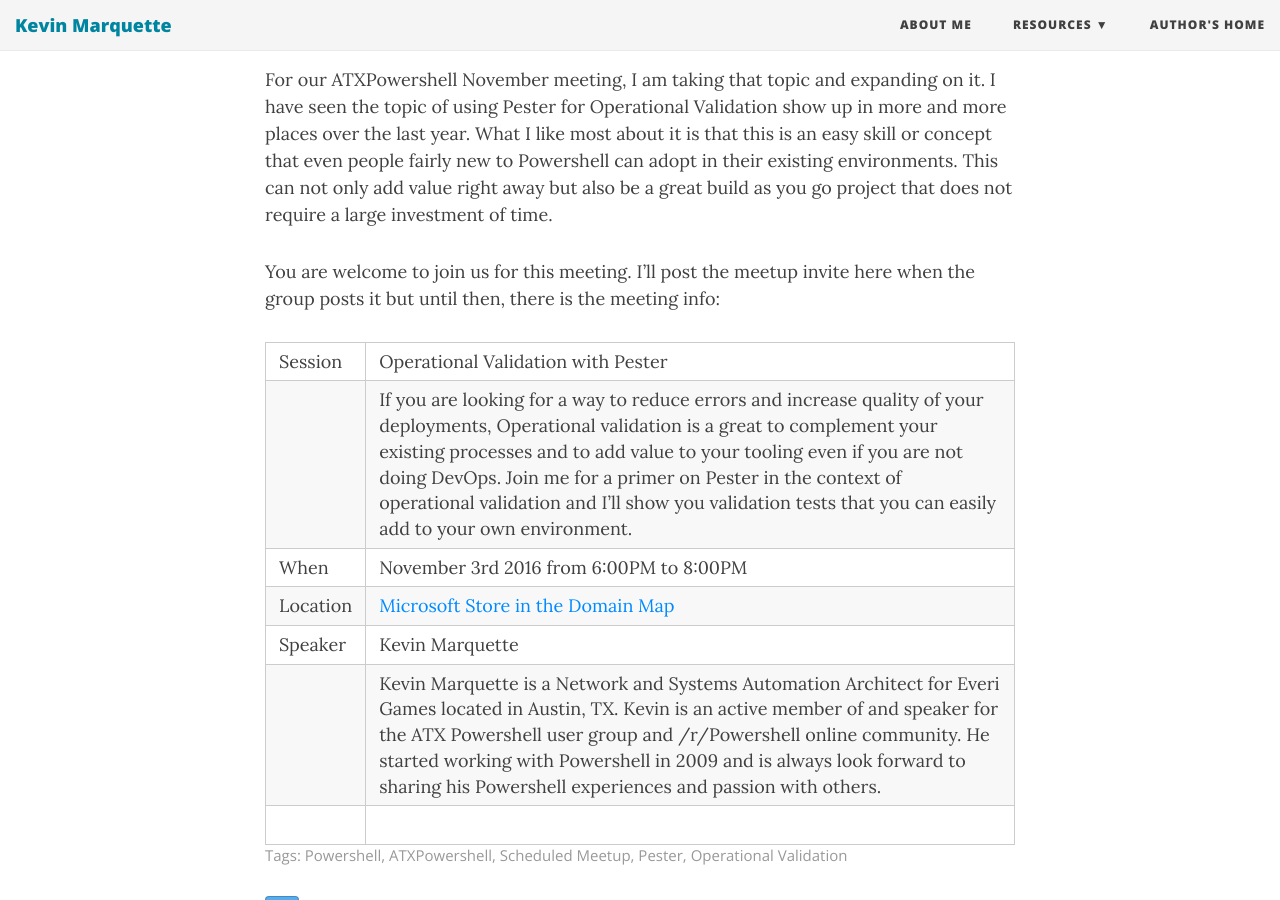
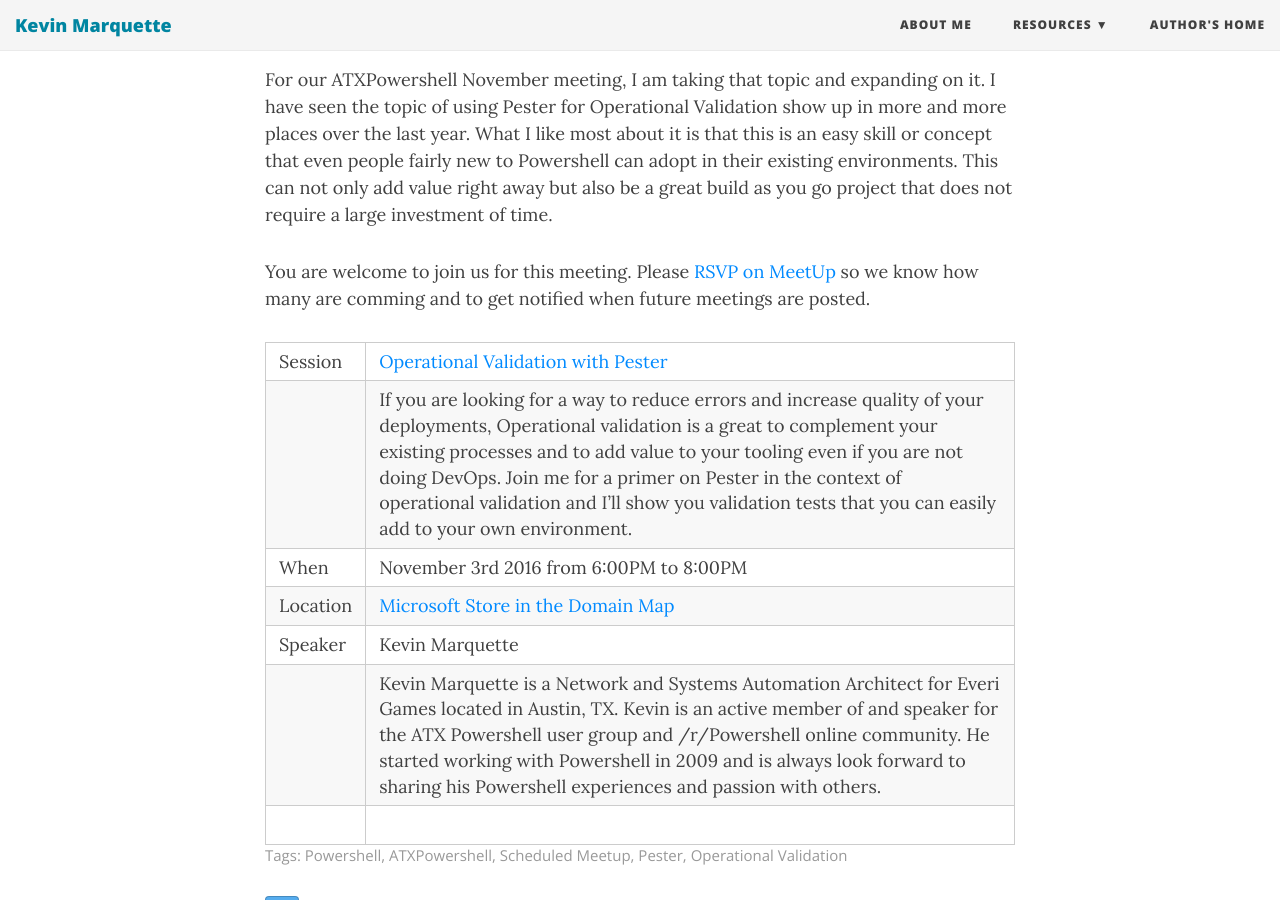
Before and after one commit to KevinMarquette/kevinmarquette.github.io, a Jekyll site: the page built from _posts/2016-10-14-ATXPowershell-November-2016-Meeting-Operational-Validation-with-Kevin-Marquette.md, in a window 1280 px wide and 900 px high, scrolled down 508 px. Built offline with Jekyll 4.4.1, drawn with Linux system fonts in a browser that asks for light colours; nearby versions of some CDN libraries.

Commit message:
Added meetup link

```diff
--- a/_posts/2016-10-14-ATXPowershell-November-2016-Meeting-Operational-Validation-with-Kevin-Marquette.md
+++ b/_posts/2016-10-14-ATXPowershell-November-2016-Meeting-Operational-Validation-with-Kevin-Marquette.md
@@ -9,10 +9,10 @@ My first presentation to the ATXPowershell User Group was a year ago on using Pe
 
 For our ATXPowershell November meeting, I am taking that topic and expanding on it. I have seen the topic of using Pester for Operational Validation show up in more and more places over the last year. What I like most about it is that this is an easy skill or concept that even people fairly new to Powershell can adopt in their existing environments. This can not only add value right away but also be a great build as you go project that does not require a large investment of time.
 
-You are welcome to join us for this meeting. I'll post the meetup invite here when the group posts it but until then, there is the meeting info:
+You are welcome to join us for this meeting. Please [RSVP on MeetUp](http://www.meetup.com/Austin-PowerShell/events/234995887/) so we know how many are comming and to get notified when future meetings are posted.
 
 
-| Session     | Operational Validation with Pester|
+| Session     | [Operational Validation with Pester](http://www.meetup.com/Austin-PowerShell/events/234995887/)|
 |              | If you are looking for a way to reduce errors and increase quality of your deployments, Operational validation is a great to complement your existing processes and to add value to your tooling even if you are not doing DevOps. Join me for a primer on Pester in the context of operational validation and I’ll show you validation tests that you can easily add to your own environment. |
 | When        | November 3rd 2016 from 6:00PM to 8:00PM |
 | Location    | [Microsoft Store in the Domain ](https://www.microsoft.com/en-us/store/locations/tx/austin/the-domain/store-11) [Map](http://binged.it/GDG7Eg) |
```
